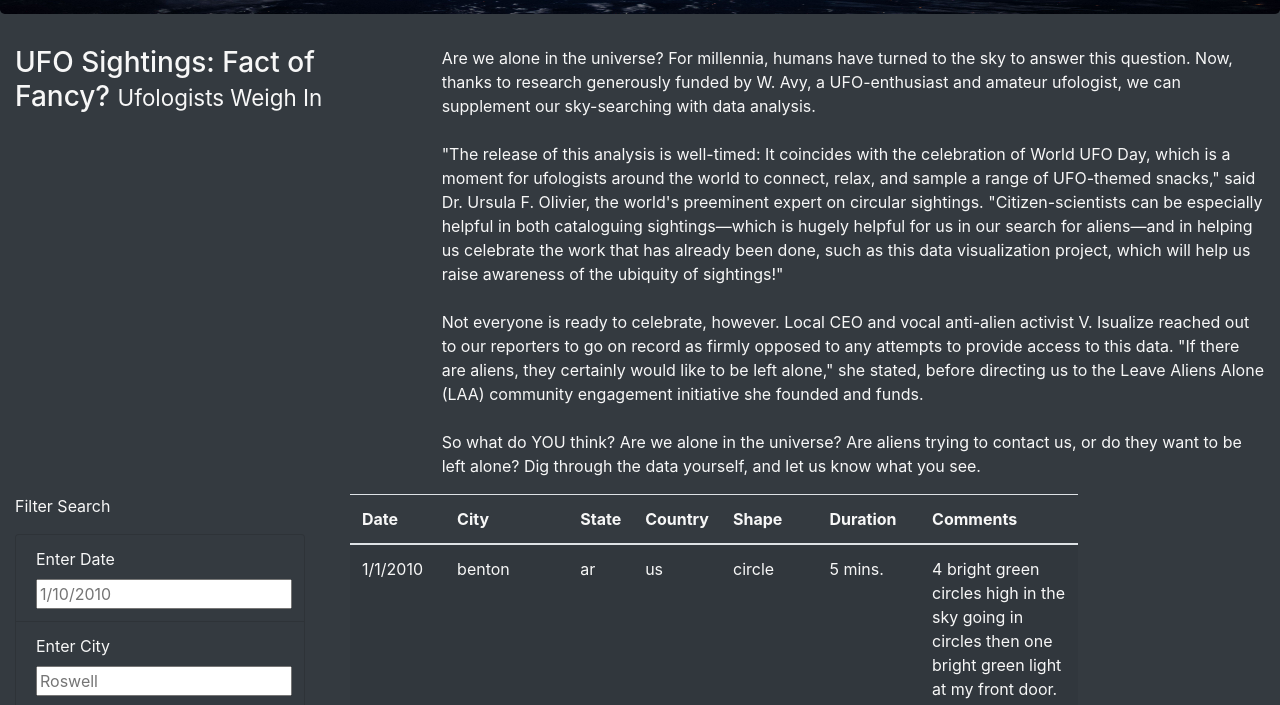
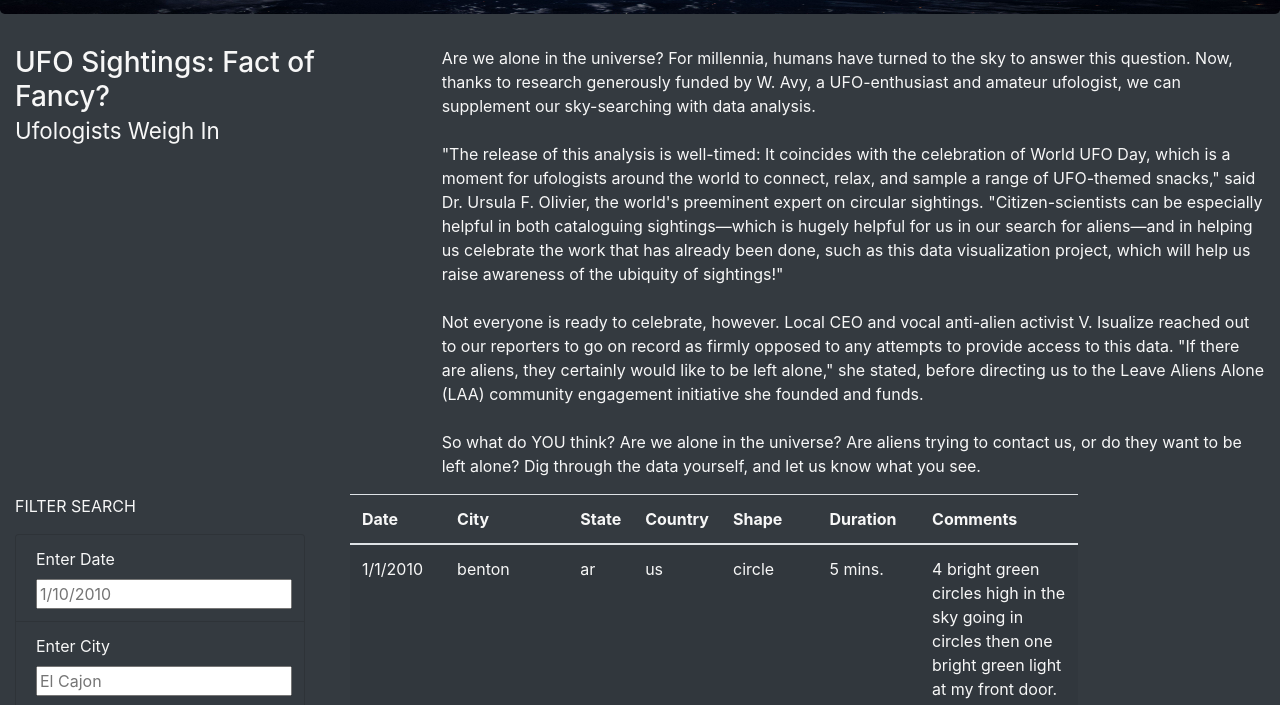
Before and after one commit to ckeistler/Module11_UFOs_Javascript, a plain HTML site: page index.html in a window 1280 px wide. Shown: the part 245-950 px from the top of the page. Drawn offline with nearby package versions, Linux system fonts and the light colour scheme.

Commit message:
Add files via upload

```diff
--- a/index.html
+++ b/index.html
@@ -25,7 +25,7 @@
       <div class="container-fluid">
         <div class="row">
           <div class="col-md-4">
-            <h3>UFO Sightings: Fact of Fancy? <small>Ufologists Weigh In</small></h3>
+            <h3>UFO Sightings: Fact of Fancy? <section></section><small>Ufologists Weigh In</small></h3>
           </div>
           <div class="col-md-8">
             <p>
@@ -40,26 +40,31 @@
         <div class="row">
           <div class="col-md-3">
             <form class="bg-dark">
-                <p>Filter Search</p>
+                <p>FILTER SEARCH</p>
                 <ul class="list-group bg-dark">
                     <li class="list-group-item bg-dark">
                         <label for="date">Enter Date</label>
+                        <section></section>
                         <input type="text" placeholder="1/10/2010" id="datetime" />
                     </li>
                     <li class="list-group-item bg-dark">
                       <label for="city">Enter City</label>
-                      <input type="text" placeholder="Roswell" id="city" />
+                      <section></section>
+                      <input type="text" placeholder="El Cajon" id="city" />
                     </li>
                     <li class="list-group-item bg-dark">
                       <label for="state">Enter State</label>
+                      <section></section>
                       <input type="text" placeholder="CA" id="state" />
                     </li>
                     <li class="list-group-item bg-dark">
                       <label for="country">Enter Country</label>
+                      <section></section>
                       <input type="text" placeholder="USA" id="country" />
                     </li>
                     <li class="list-group-item bg-dark">
                       <label for="shape">Enter Shape</label>
+                      <section></section>
                       <input type="text" placeholder="Circle" id="shape" />
                     </li>
                 </ul>
```
Also changed, not shown: Resources/cityanddate.png (added), Resources/cityandshape.png (added), Resources/eventlistener.png (added), Resources/filterforcity.png (added), Resources/filtertable.png (added), Resources/layout.png (added), Resources/updateFilters.png (added), static/CSS/style.css (line endings or trailing spaces), static/js/app_1.js (line endings or trailing spaces).
